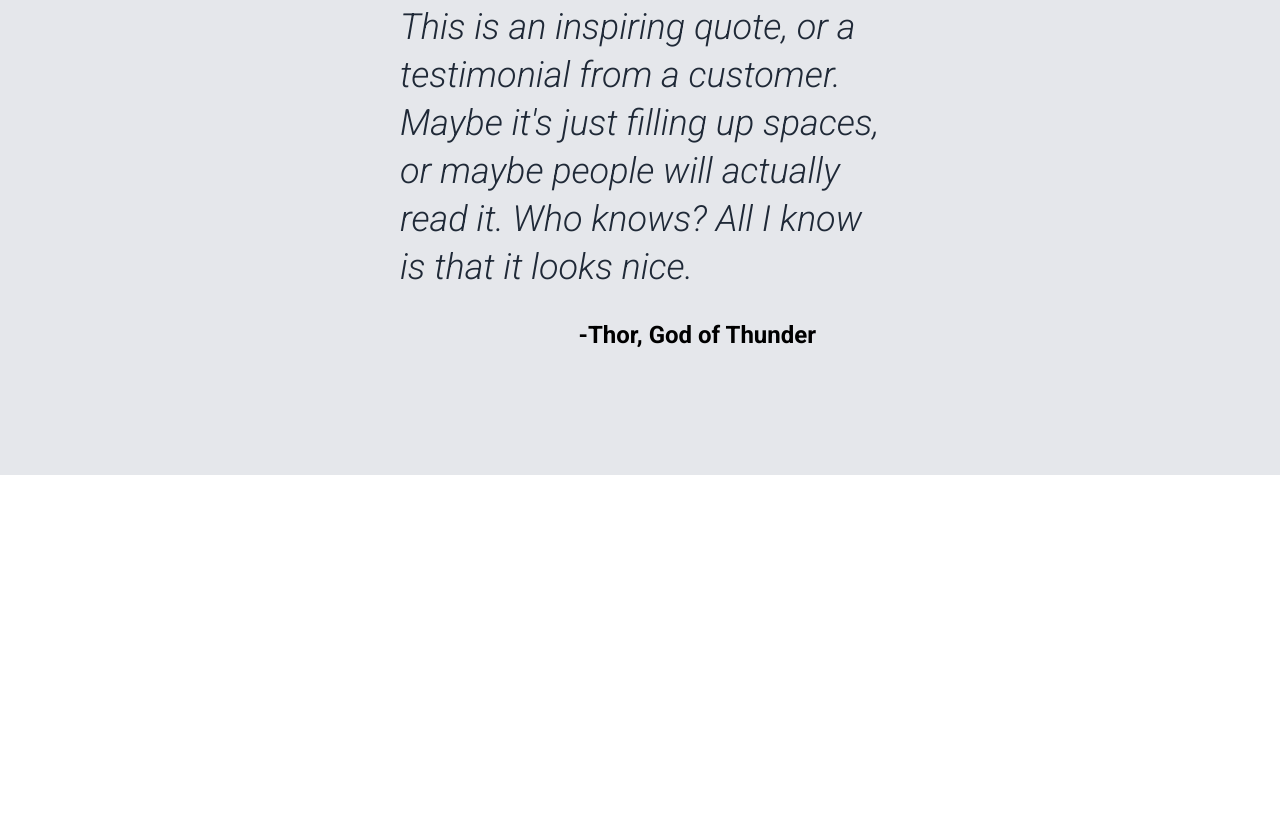
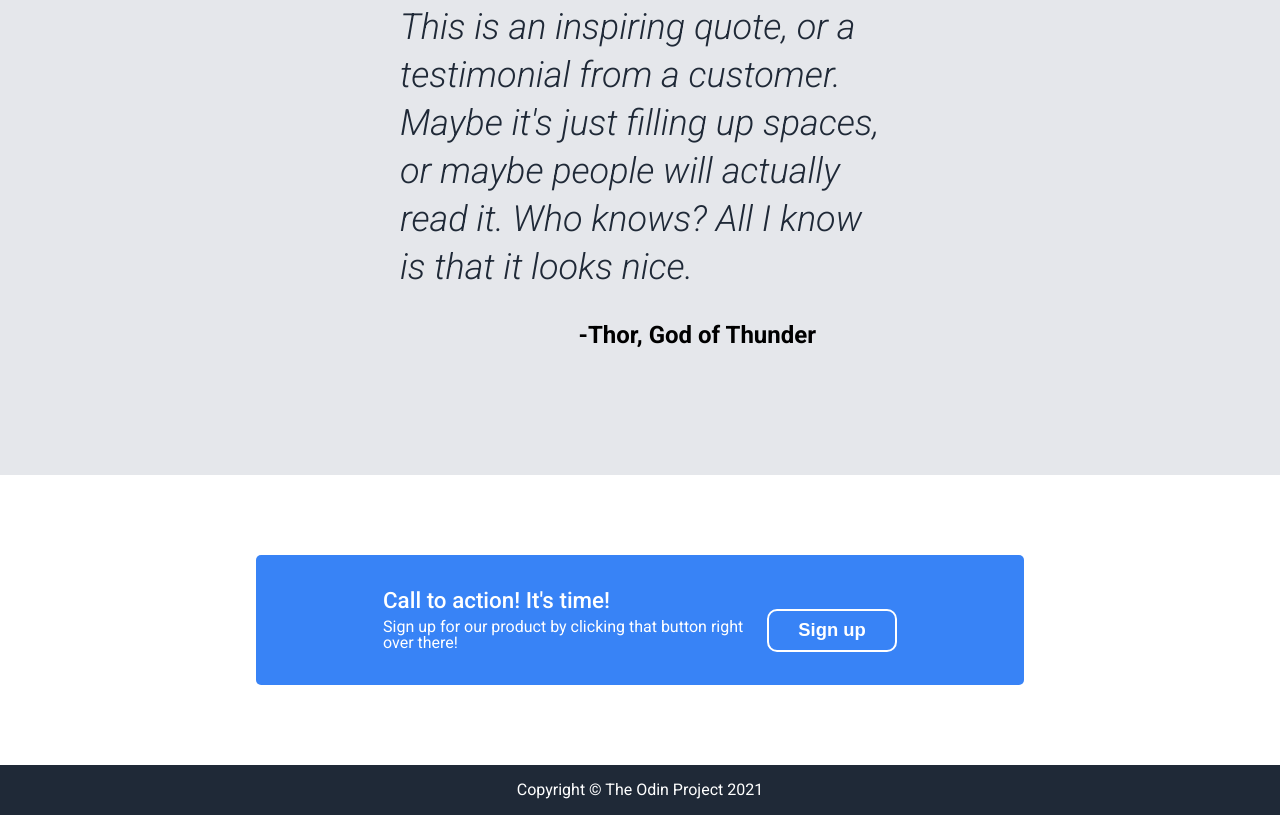
Before and after one commit to KartikSinghK/landing_page, a plain HTML site: page index.html in a window 1280 px wide. Shown: the part 1003-1818 px from the top of the page. Before the commit the page ends 1478 px from the top, so only its background shows below. Drawn offline with Linux system fonts and the light colour scheme.

Commit message:
complete the page

```diff
--- a/index.html
+++ b/index.html
@@ -78,6 +78,18 @@
             </p>
         </div>
     </div>
+    <div class="action-section container">
+        <div class="call-to-action">
+            <div class="content">
+                <p class="tag-line">Call to action! It's time!</p>
+                <p class="sub-text">Sign up for our product by clicking that button right over there!</p>
+            </div>
+            <button class="sign-up">Sign up</button>
+        </div>
+    </div>
+    <div class="footer">
+        <p>Copyright &#169; The Odin Project 2021</p>
+    </div>
 </body>
 
 </html>
--- a/style.css
+++ b/style.css
@@ -262,3 +262,35 @@ button {
 	font-weight:bold;
 	padding-right:4rem;
 }
+.action-section {
+	display:flex;
+	justify-content:center;
+	align-items:center;
+	margin-bottom:5rem;
+}
+.call-to-action{
+	width:100%;
+	height:130px;
+	background-color:#3883f6;
+	border-radius:5px;
+	display:flex;
+	justify-content:center;
+	align-items:center;
+	color:white;
+}
+.tag-line{
+	font-weight:500;
+	font-size:1.4rem;
+	margin-bottom:8px;
+}
+.call-to-action .sign-up{
+	border:2px solid white;
+}
+.footer{
+	background-color:#1F2937;
+	height:50px;
+	color:white;
+	display:flex;
+	justify-content: center;
+	align-items:center;
+}
```
